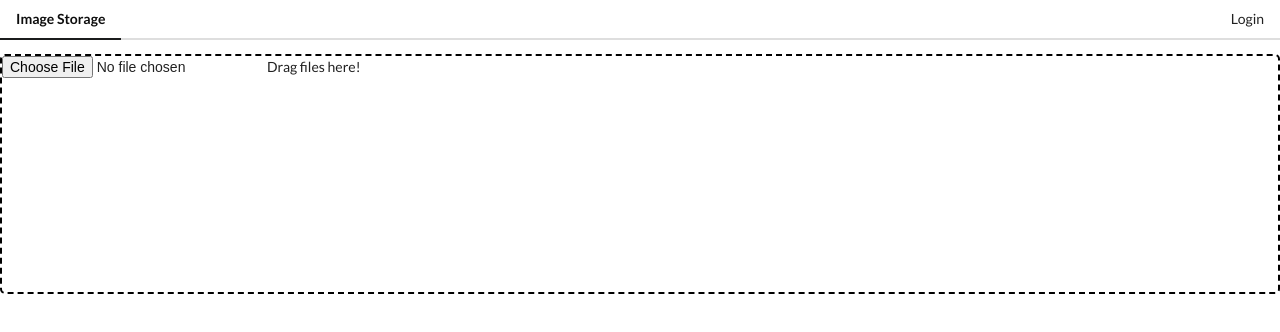
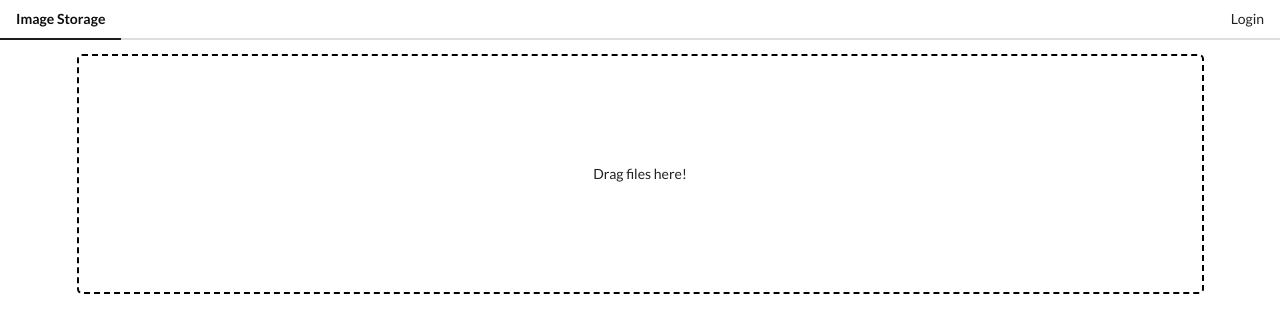
Before and after one commit to Stewie154/images, a Vue app: page /upload in a window 1280 px wide. Shown: the top 332 px of the page. Built offline with nearby package versions, Linux system fonts and the light colour scheme.

Commit message:
input styling, click anywhere to upload a file

```diff
--- a/src/App.vue
+++ b/src/App.vue
@@ -1,7 +1,9 @@
 <template>
     <div>
         <AppHeader />
-        <router-view></router-view>
+		<div class="ui container">
+			<router-view></router-view>
+		</div>
     </div>
 </template>
 
--- a/src/components/UploadForm.vue
+++ b/src/components/UploadForm.vue
@@ -15,5 +15,20 @@
 	height: 30vh;
 	border: 2px dashed black;
 	border-radius: 5px;
+	display: flex;
+	justify-content: center;
+	align-items: center;
+	position: relative;
+}
+
+.dropper:hover {
+	background-color: #eee;
+}
+
+input {
+	width: 100%;
+	height: 30vh;
+	position: absolute;
+	opacity: 0;
 }
 </style>
```
